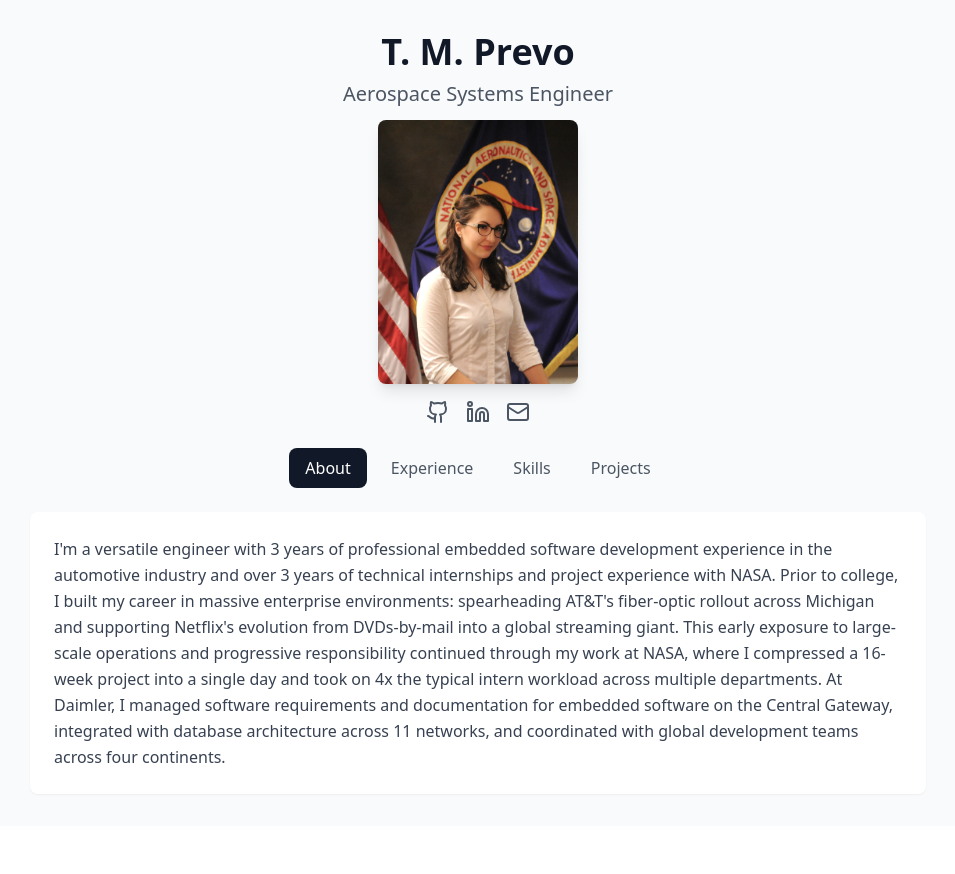
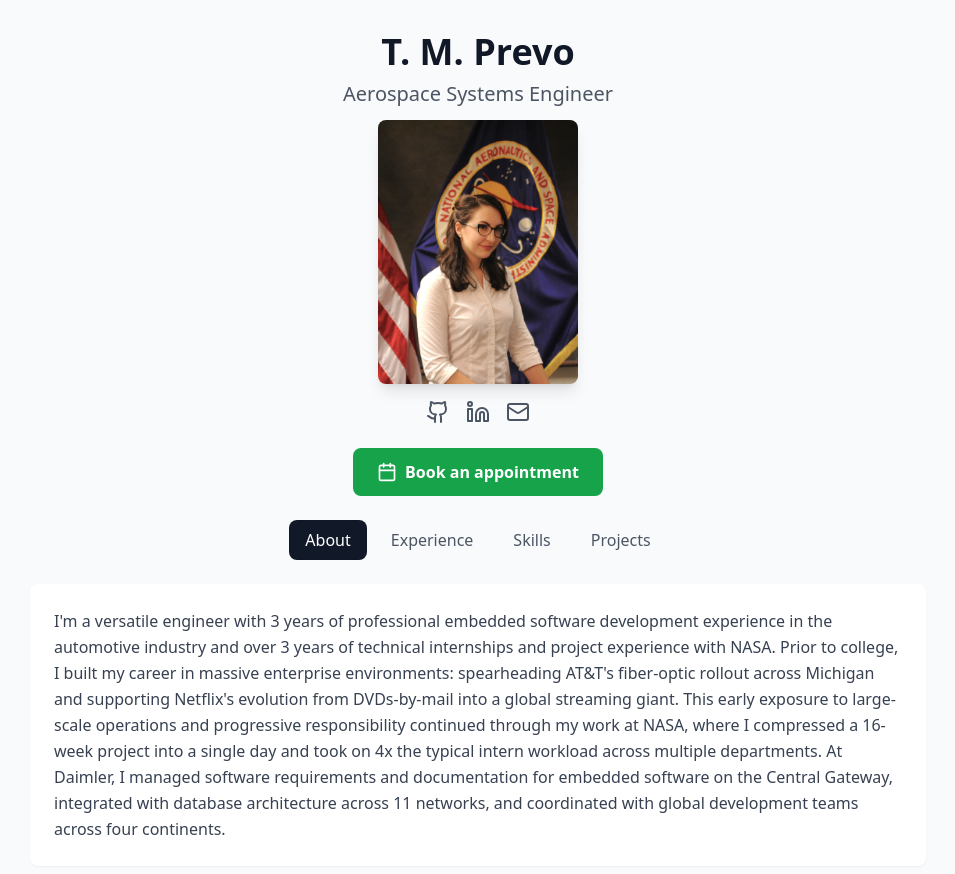
Before and after one commit to Tearemuptara/nextjs-web-dash, a Next.js app: page / in a window 1280 px wide. Shown: the top 874 px of the page, without its empty margins (162-1117 px from the left). Before the commit the page ends 826 px from the top, so only its background shows below. Built offline with nearby package versions, Linux system fonts and the light colour scheme.

Commit message:
feat: add appointment booking page with cal.com boiler plate integration

```diff
--- /dev/null
+++ b/app/book/page.tsx
@@ -0,0 +1,45 @@
+import Link from 'next/link'
+import { ArrowLeftIcon } from '@heroicons/react/24/outline'
+
+export default function BookAppointment() {
+  return (
+    <main className="min-h-screen bg-gray-50 py-8 px-4 sm:px-6 lg:px-8">
+      <div className="max-w-4xl mx-auto">
+        {/* Back Button */}
+        <div className="mb-6">
+          <Link
+            href="/"
+            className="inline-flex items-center space-x-2 text-gray-600 hover:text-gray-900 transition-colors"
+          >
+            <ArrowLeftIcon className="w-5 h-5" />
+            <span>Back to website</span>
+          </Link>
+        </div>
+
+        {/* Header */}
+        <div className="text-center mb-8">
+          <h1 className="text-3xl font-bold text-gray-900 mb-2">
+            Book an Appointment
+          </h1>
+          <p className="text-lg text-gray-600">
+            Schedule a time to connect with T. M. Prevo
+          </p>
+        </div>
+
+        {/* Cal.com Embedded Calendar */}
+        <div className="bg-white rounded-lg shadow-sm overflow-hidden">
+          <div className="h-[700px]">
+            <iframe
+              src="https://cal.com/tmprevo"
+              width="100%"
+              height="100%"
+              frameBorder="0"
+              title="Schedule an appointment"
+              className="w-full h-full"
+            />
+          </div>
+        </div>
+      </div>
+    </main>
+  )
+}
--- a/app/page.tsx
+++ b/app/page.tsx
@@ -3,7 +3,7 @@
 import { ArrowRightIcon } from '@heroicons/react/24/outline';
 import Link from 'next/link';
 import { useState } from 'react'
-import { Github, Linkedin, Mail, ExternalLink, FileText } from 'lucide-react'
+import { Github, Linkedin, Mail, ExternalLink, FileText, Calendar } from 'lucide-react'
 import Image from 'next/image';
 import ResumeDropdown from './ui/ResumeDropdown';
 
@@ -98,6 +98,17 @@ export default function Home() {
               className="text-gray-600 hover:text-gray-900">
               <Mail className="w-6 h-6" />
             </a>
+          </div>
+
+          {/* Book Appointment Button */}
+          <div className="flex justify-center mb-6">
+            <Link
+              href="/book"
+              className="bg-green-600 hover:bg-green-700 text-white px-6 py-3 rounded-lg font-semibold flex items-center space-x-2 transition-colors"
+            >
+              <Calendar className="w-5 h-5" />
+              <span>Book an appointment</span>
+            </Link>
           </div>
         </div>
 
```
